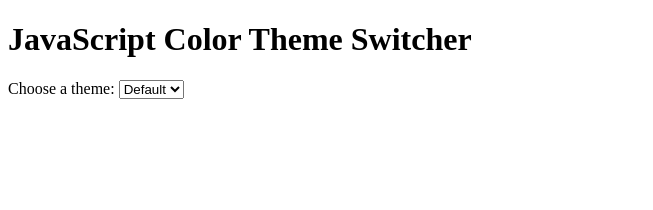
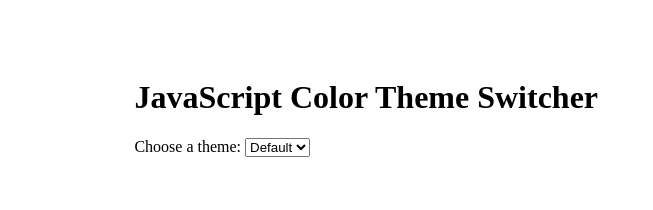
Before and after one commit to EleoXDA/Theme_Color_Switcher_JS, a plain HTML site: page index.html in a window 1280 px wide. Shown: the whole page, without its empty margins (0-653 px from the left). Drawn offline with Linux system fonts and the light colour scheme.

Commit message:
Update index.html
Import css file into HTML

```diff
--- a/index.html
+++ b/index.html
@@ -1,6 +1,7 @@
 <!DOCTYPE html>
 <html>
 <head>
+    <link rel="stylesheet" type="text/css" href="theme_color_switcher.css">
 </head>
 <body class="theme-default">
     <div class="container">
```
